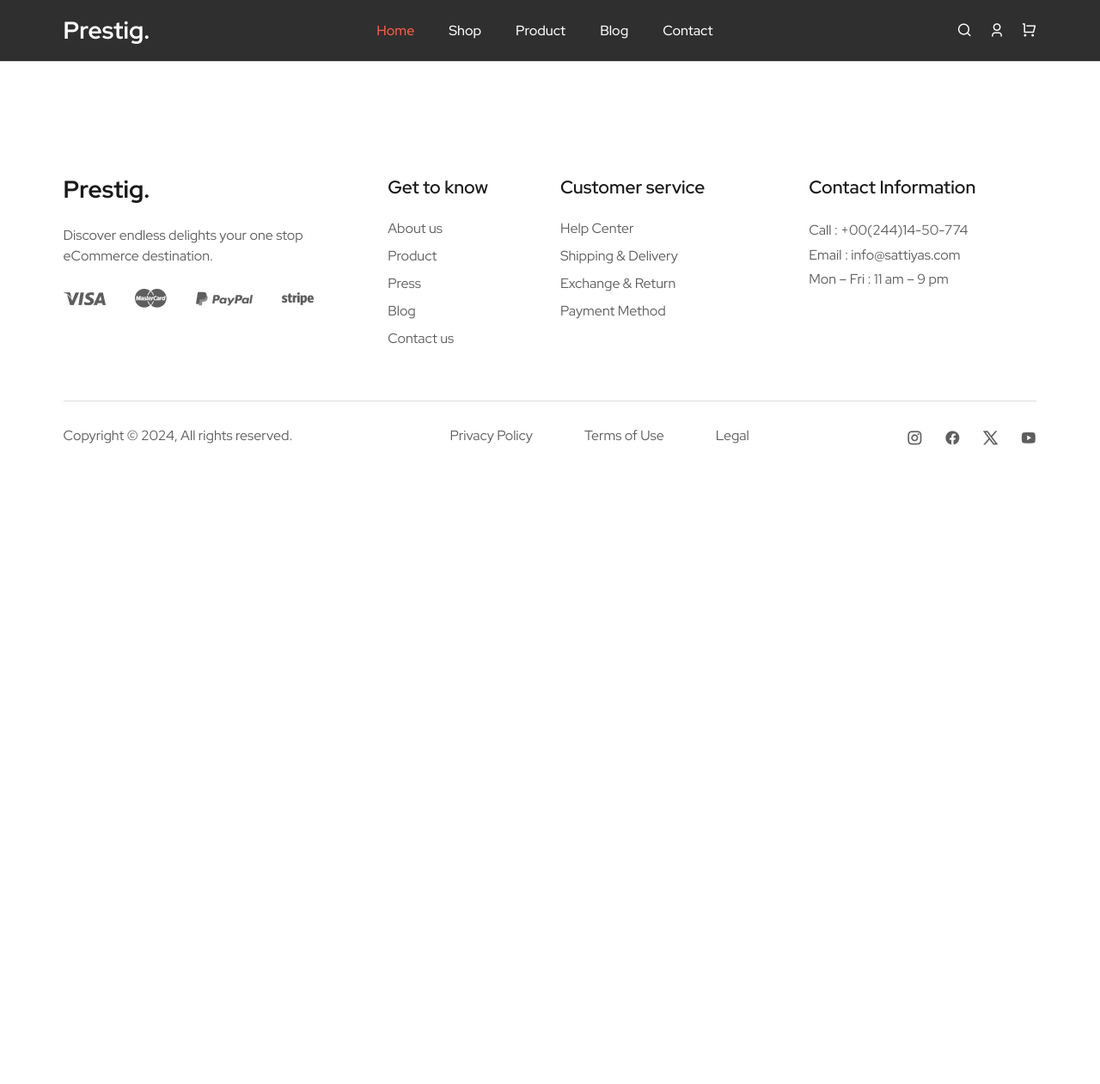
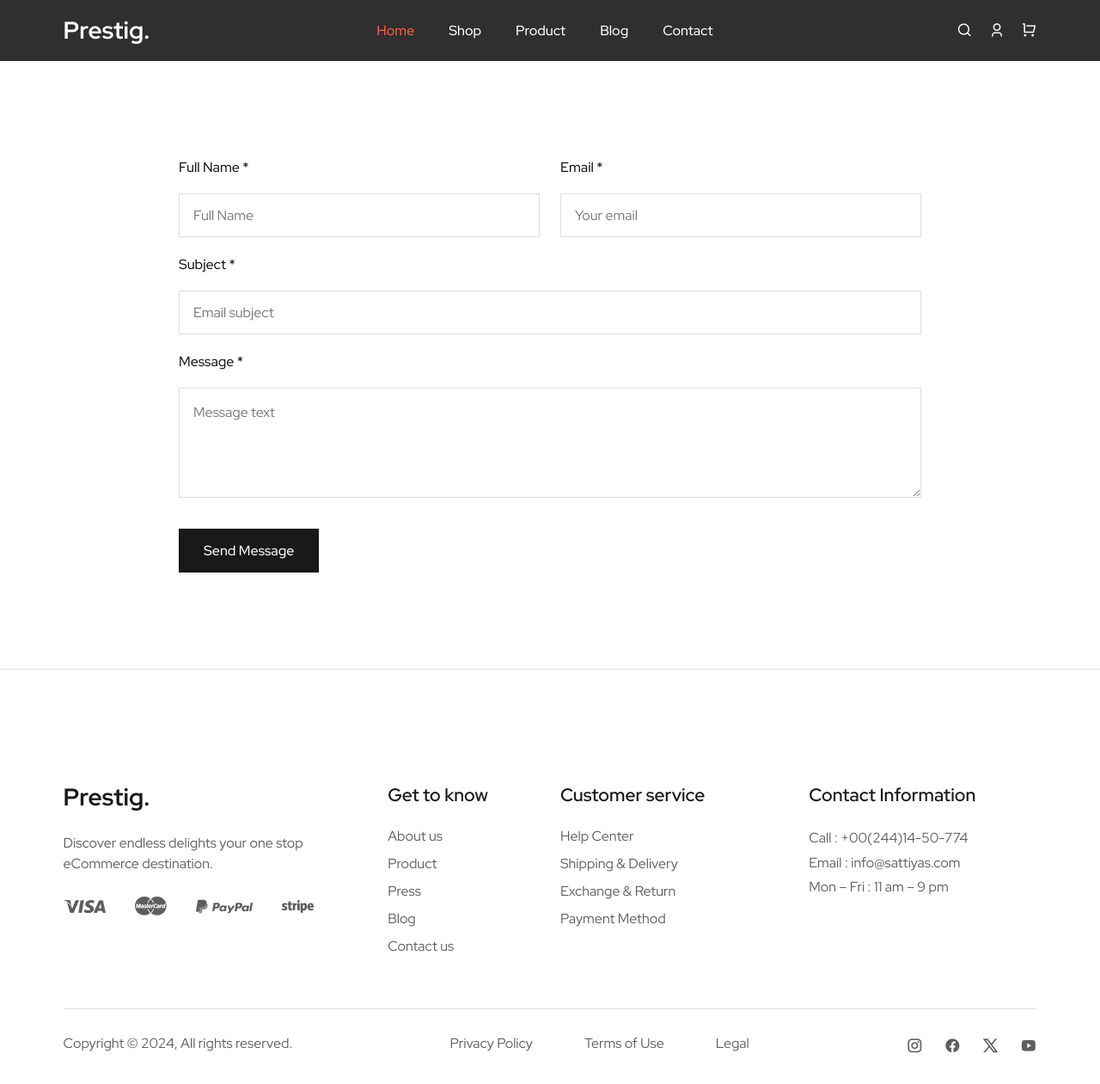
Before and after one commit to hubertrykala93/django_prestig, a Django app: page /contact-us in a window 1280 px wide. Shown: the whole page at 86% size. Before the commit the page ends 518 px from the top, so only its background shows below. Run offline with Django 5.2, Linux system fonts and the light colour scheme; some libraries are stand-ins or nearby versions.

Commit message:
contact form front done

```diff
--- a/core/templates/core/contact-us.html
+++ b/core/templates/core/contact-us.html
@@ -3,4 +3,52 @@
 {% block title %}{{ title }}{% endblock %}
 
 {% block content %}
+<!-- CONTACT FORM -->
+<section class="contact-form">
+  <div class="container container--narrow">
+    <div class="row">
+      <form class="form form--narrow js-contact-form">
+        <div class="form__row">
+          <div class="form__field js-form-field">
+              <label for="fullname" class="form__label">full name *</label>
+              <div class="form__input-wrap">
+                  <input type="text" id="fullname" name="fullname" placeholder="Full Name">
+              </div>
+          </div>
+
+          <div class="form__field js-form-field">
+            <label for="email" class="form__label">email *</label>
+            <div class="form__input-wrap">
+                <input type="text" id="email" name="email" placeholder="Your email">
+            </div>
+          </div>
+        </div>
+
+        <div class="form__row">
+          <div class="form__field js-form-field">
+              <label for="subject" class="form__label">subject *</label>
+              <div class="form__input-wrap">
+                  <input type="text" id="subject" name="subject" placeholder="Email subject">
+              </div>
+          </div>
+        </div>
+
+        <div class="form__row">
+          <div class="form__field js-form-field">
+              <label for="message" class="form__label">message *</label>
+              <div class="form__input-wrap">
+                  <textarea type="text" id="message" name="message" placeholder="Message text"></textarea>
+              </div>
+          </div>
+        </div>
+
+        <div class="form__row form__row--submit">
+          <div class="form__field form__field--submit">
+              <button class="btn btn--primary" type="submit">Send message</button>
+          </div>
+        </div>
+      </form>
+    </div>
+  </div>
+</section>
 {% endblock %}
--- a/static/css/style.css
+++ b/static/css/style.css
@@ -13,6 +13,7 @@
   --clr-gray-400: #5E5E5E;
   --clr-body-text: var(--clr-gray-400);
   --clr-success-bg: rgb(172 255 177);
+  --clr-error: rgb(181, 23, 23);
 
   --ff-body: "Red Hat Display", sans-serif;
   --ff-heading: "Red Hat Display", sans-serif;
@@ -206,16 +207,53 @@ body {
 }
 
 /* FORM */
+.form--narrow {
+  margin: 0 auto;
+  max-width: 54rem;
+}
+
+.form__row {
+  display: grid;
+  gap: 1.25rem var(--column-gap);
+}
+
+.form__row + .form__row{
+  margin-top: 1.25rem;
+}
+
+.form__row.form__row--submit {
+  margin-top: 1.8125rem;
+}
+
+.form__label {
+  display: block;
+  margin-bottom: .5em;
+  font-size: 1rem;
+  font-weight: 500;
+  color: var(--clr-black);
+  text-transform: capitalize;
+}
+
 .form input {
   padding: 0 1rem;
+  height: 2rem;
+}
+
+.form input,
+.form textarea {
   width: 100%;
-  height: 2rem;
   border: 1px solid var(--clr-gray-300);
   outline: none;
   transition: box-shadow .3s;
 }
 
-.form input:focus {
+.form textarea {
+  padding: 1rem;
+  min-height: 8rem;
+}
+
+.form input:focus,
+.form textarea:focus {
   box-shadow: 5px 5px 5px hsla(0, 0%, 10%, 25%);
 }
 
@@ -223,6 +261,7 @@ body {
   display: block;
   margin-top: .4em;
   font-size: var(--fs-300);
+  color: var(--clr-error);
 }
 
 /* TESTIMONIALS */
@@ -845,6 +884,15 @@ body {
 }
 
 /**
+* CONTACT PAGE
+*/
+
+/* CONTACT FORM */
+.contact-form {
+  padding: 3.75rem 0;
+}
+
+/**
 * FOOTER
 */
 .footer {
@@ -1056,9 +1104,18 @@ body {
   }
 
   /* FORM */
+  .form__row {
+    grid-template-columns: repeat(auto-fit, minmax(20%, 1fr));
+  }
+
+  .form__label {
+    margin-bottom: 1.125em;
+  }
+
   .form input {
     height: 3.1875em;
   }
+
 
   /* TESTIMONIALS */
   .testimonials {
@@ -1258,6 +1315,15 @@ body {
   }
 
   /**
+  * CONTACT PAGE
+  */
+
+  /* CONTACT FORM */
+  .contact-form {
+    padding: 7rem 0;
+  }
+
+  /**
   * FOOTER
   */
   .footer__bottom-row {
--- a/static/js/scripts.js
+++ b/static/js/scripts.js
@@ -215,7 +215,7 @@ navigation: {
   },
 });
 
-// NEWSLETTER
+// NEWSLETTER FORM
 
 const $newsletterForm = document.querySelector('.js-newsletter-form')
 
@@ -287,3 +287,104 @@ if ($newsletterForm) {
         handleNewsletterForm(e)
     })
 }
+
+/**
+* CONTACT PAGE
+*/
+
+// CONTACT FORM
+
+const $contactForm = document.querySelector('.js-contact-form')
+
+/**
+ * Sends contact's post data and handles messages.
+ * @param {Object} formData - Contact form data object.
+ */
+const sendContactRequest = (formData) => {
+    const url = 'contact'
+
+    fetch(url, {
+        method:'POST',
+        headers:{
+         'X-CSRFToken':csrfToken,
+        },
+        body: formData
+    }).then((response) => {
+         return response.json()
+    }).then((response) => {
+        if (Object.keys(response).length === 0) {
+            $contactForm.reset()
+            showAlert('Your message has been successfully sent.', 'success')
+        }
+        else {
+            showFormErrors($contactForm, response)
+        }
+    })
+}
+
+/**
+ * Validates contact form data.
+ * @returns {Object} Error messages with inpuut names as a key.
+ */
+const validateContactForm = (formData) => {
+    const fullname = formData.get('fullname')
+    const email = formData.get('email')
+    const subject = formData.get('subject')
+    const message = formData.get('message')
+    const emailRegex = /^(([^<>()\[\]\\.,;:\s@"]+(\.[^<>()\[\]\\.,;:\s@"]+)*)|(".+"))@((\[[0-9]{1,3}\.[0-9]{1,3}\.[0-9]{1,3}\.[0-9]{1,3}])|(([a-zA-Z\-0-9]+\.)+[a-zA-Z]{2,}))$/
+    const result = {}
+
+    if (fullname === '') {
+        result.fullname = 'Full name is required.'
+    }
+    else if (fullname.length < 8) {
+        result.fullname = 'The full name must be at least 8 characters long.'
+    }
+
+    if (email === '') {
+        result.email = 'E-mail address is required.'
+    }
+    else if (!email.match(emailRegex)) {
+        result.email = 'The e-mail address format is invalid.'
+    }
+
+    if (subject === '') {
+        result.subject = 'Subject is required.'
+    }
+    else if (subject.length < 8) {
+        result.subject = 'The subject must be at least 8 characters long.'
+    }
+
+    if (message === '') {
+        result.message = 'Message is required.'
+    }
+    else if (message.length < 8) {
+        result.message = 'The message must be at least 20 characters long.'
+    }
+
+    return result
+}
+
+/**
+ * Handles contact form actions.
+ */
+const handleContactForm = (e) => {
+    const $form = e.target
+    const formData = new FormData($form)
+    const errors = validateContactForm(formData)
+    clearFormErrors($form)
+
+    if (Object.keys(errors).length === 0) {
+        sendContactRequest(formData)
+    }
+    else {
+        showFormErrors($form, errors)
+    }
+}
+
+if ($contactForm) {
+    $contactForm.addEventListener('submit', (e) => {
+        e.preventDefault()
+        handleContactForm(e)
+    })
+}
```
